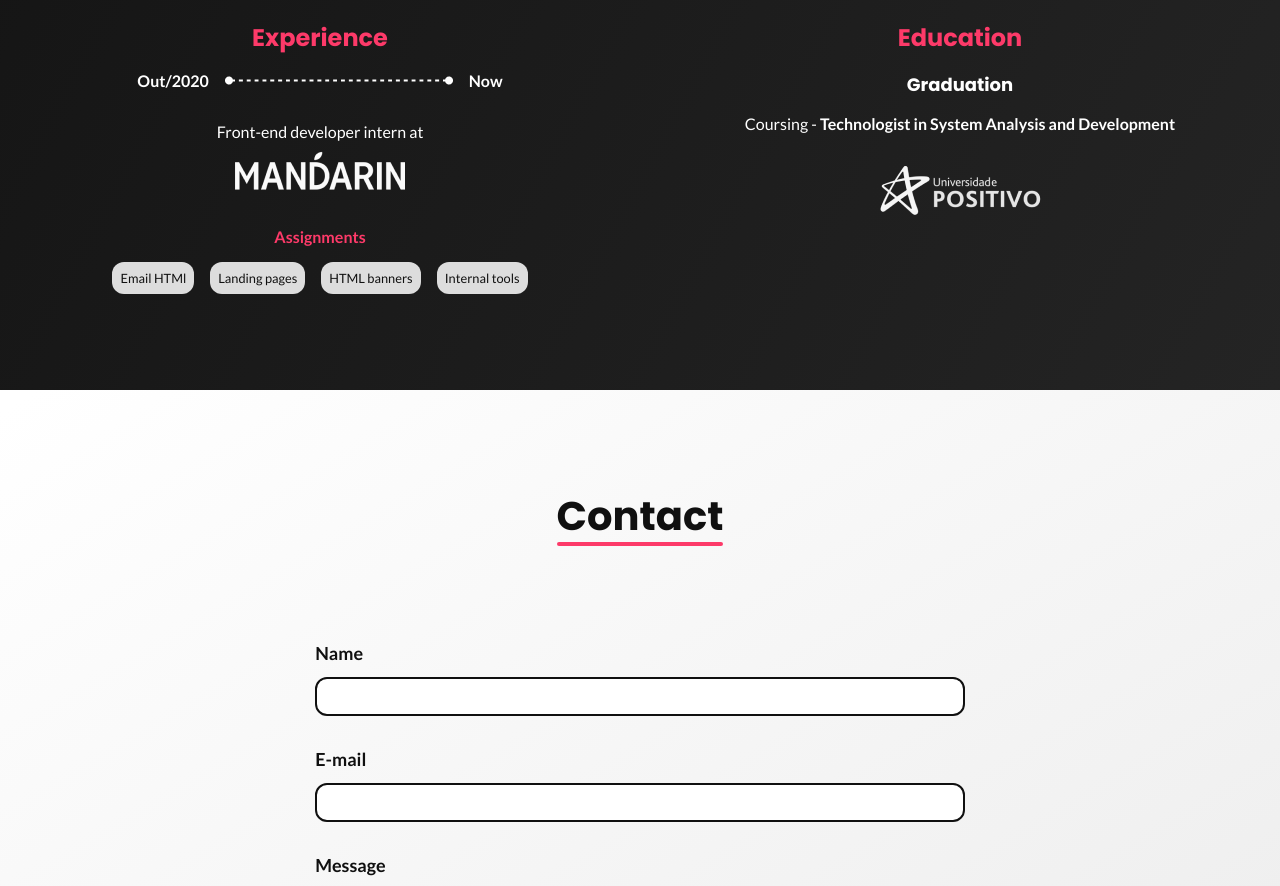
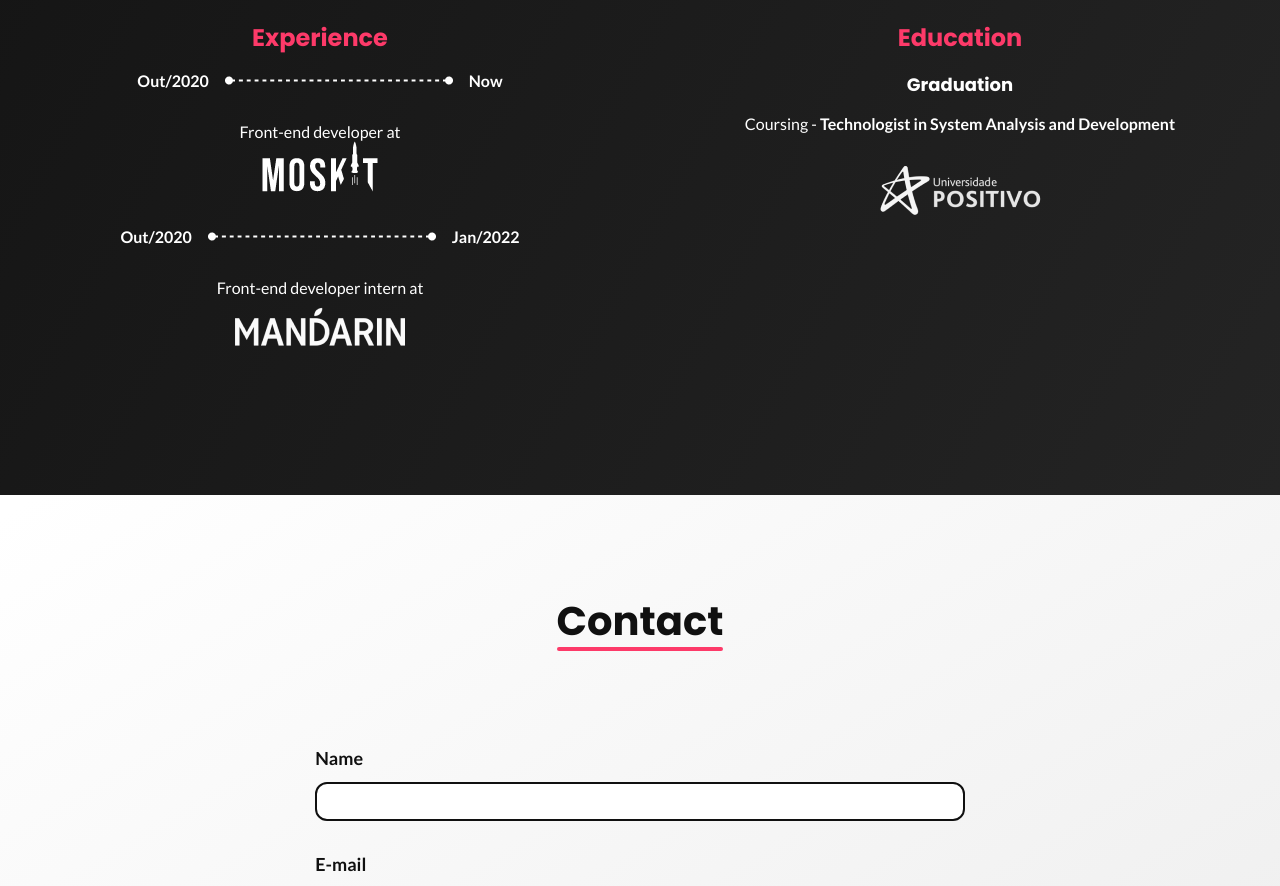
Before and after one commit to luizfverissimo/portfolio-3, a Next.js app: page / in a window 1280 px wide. Shown: the part 4400-5286 px from the top of the page. Built offline with nearby package versions, Linux system fonts and the light colour scheme.

Commit message:
feat: moskit added

```diff
--- a/pages/index.js
+++ b/pages/index.js
@@ -172,6 +172,25 @@ export default function Home() {
                 <img src='/timeline.png' alt='timeline' />
                 <span>Now</span>
               </div>
+              <p>Front-end developer at</p>
+              <a
+                href='https://www.moskitcrm.com/'
+                target='_blank'
+                rel='noopener noreferrer'
+              >
+                <Image
+                  src='/moskit.png'
+                  alt='Moskit CRM logo'
+                  width={116}
+                  height={51}
+                />
+              </a>
+
+              <div className={styles.timeline}>
+                <span>Out/2020</span>
+                <img src='/timeline.png' alt='timeline' />
+                <span>Jan/2022</span>
+              </div>
               <p>Front-end developer intern at</p>
               <a
                 href='https://mandarin.com.br/'
@@ -180,18 +199,11 @@ export default function Home() {
               >
                 <Image
                   src='/mandarin.png'
-                  alt='Agência Mandarin'
+                  alt='Agência Mandarin logo'
                   width={170}
                   height={67}
                 />
               </a>
-              <h5>Assignments</h5>
-              <div className={styles.assignmentsContainer}>
-                <TagItem>Email HTMl</TagItem>
-                <TagItem>Landing pages</TagItem>
-                <TagItem>HTML banners</TagItem>
-                <TagItem>Internal tools</TagItem>
-              </div>
             </div>
 
             <div className={styles.educationContainer}>
--- a/styles/Home.module.scss
+++ b/styles/Home.module.scss
@@ -318,6 +318,10 @@ $tablet: 1440px;
           }
         }
 
+        a {
+          margin-bottom: 2rem;
+        }
+
         .assignmentsContainer {
           display: flex;
           align-items: center;
```
Also changed, not shown: public/moskit.png (added).
